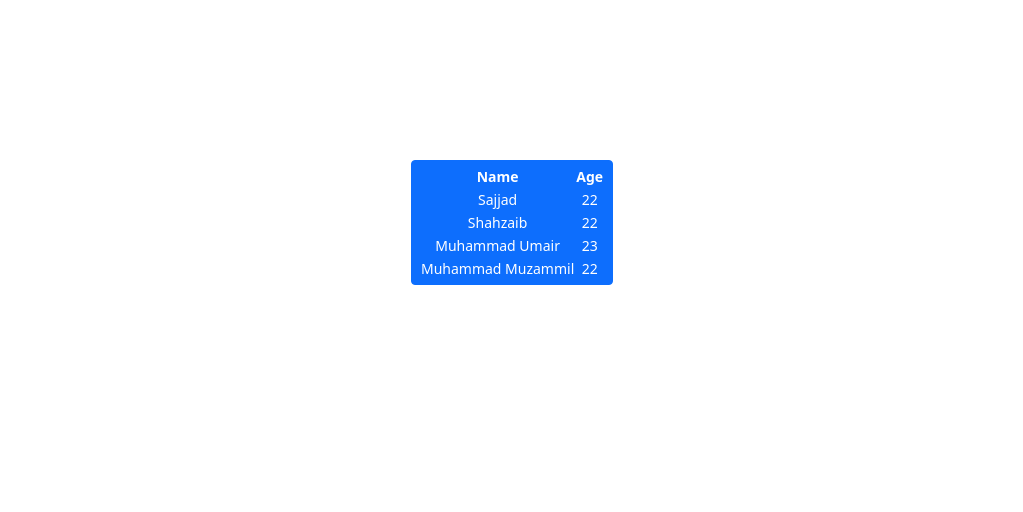
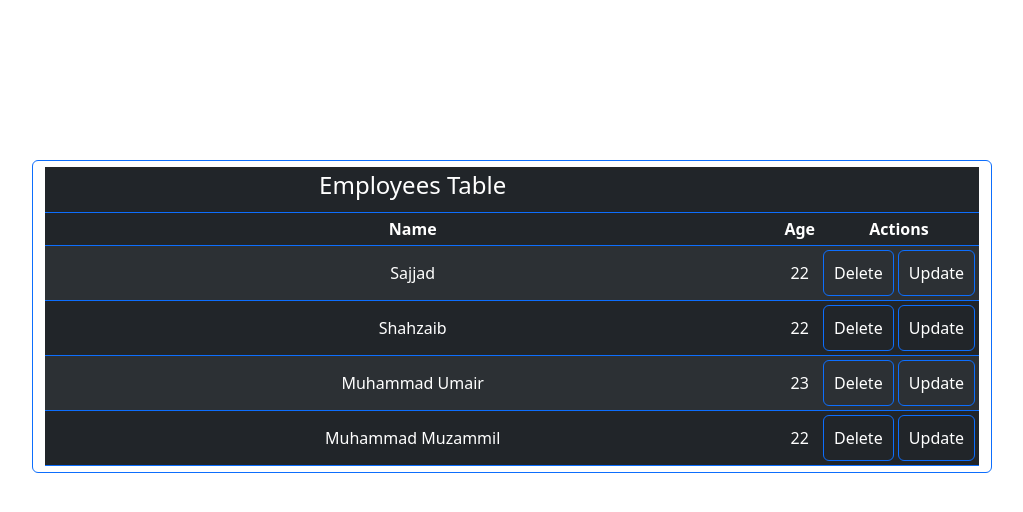
Before and after one commit to Sajjad124/crud-app, a React (Create React App) app: page / in a window 1280 px wide. Shown: the top 512 px of the page, without its empty margins (128-1151 px from the left). Built offline with nearby package versions, Linux system fonts and the light colour scheme.

Commit message:
Delete Operation
Delete Action with splice method by getting the id of that particular entry. And use the useNavigation for history.

```diff
--- a/public/index.html
+++ b/public/index.html
@@ -8,6 +8,12 @@
     <meta
       name="description"
       content="Web site created using create-react-app"
+    />
+    <link
+      rel="stylesheet"
+      href="https://cdn.jsdelivr.net/npm/bootstrap@5.2.2/dist/css/bootstrap.min.css"
+      integrity="sha384-Zenh87qX5JnK2Jl0vWa8Ck2rdkQ2Bzep5IDxbcnCeuOxjzrPF/et3URy9Bv1WTRi"
+      crossorigin="anonymous"
     />
     <link rel="apple-touch-icon" href="%PUBLIC_URL%/logo192.png" />
     <!--
--- /dev/null
+++ b/src/Components/Home.css
@@ -0,0 +1,12 @@
+.table {
+  width: 100%;
+  background-color: transparent;
+}
+.action-button {
+  display: flex;
+  margin: auto;
+}
+.action-button Button {
+  background-color: transparent;
+  padding: 10px;
+}
--- a/src/Components/Home.js
+++ b/src/Components/Home.js
@@ -3,15 +3,37 @@ import Button from "react-bootstrap/Button";
 import Table from "react-bootstrap/Button";
 import "bootstrap/dist/css/bootstrap.min.css";
 import Employees from "./Employees";
+import {Link,useNavigate} from 'react-router-dom';
+import "./Home.css";
 
 const Home = () => {
+    let History = useNavigate();
+
+    const handleDelete=(id)=>{
+        var index = Employees.map(function(e){
+            return e.id
+        }).indexOf(id);
+        Employees.splice(index,1);
+        History('/');
+    }
   return (
     <div style={{ margin: "10rem" }}>
-      <Table striped bordered hover size="sm">
-        <thead>
+      <Table
+        style={{ width: "100%" }}
+        className="table table-striped table-dark table-hover table-responsive table-sm"
+      >
+        <thead className="thead-dark">
+          <tr>
+            <td>
+              <h4>Employees Table</h4>
+            </td>
+            <td></td>
+            <td></td>
+          </tr>
           <tr>
             <th>Name</th>
             <th>Age</th>
+            <th>Actions</th>
           </tr>
         </thead>
         <tbody>
@@ -19,8 +41,15 @@ const Home = () => {
             ? Employees.map((item) => {
                 return (
                   <tr>
-                    <td>{item.name}</td>
-                    <td>{item.age}</td>
+                    <td style={{ width: "100%" }}>{item.name}</td>
+                    <td style={{ width: "100%" }}>{item.age}</td>
+                    <td className="action-button">
+                      <Button onClick={() => handleDelete(item.id)}>Delete</Button>
+                      &nbsp;
+                      <Button onClick={() => handleDelete(item.id)}>
+                        Update
+                      </Button>
+                    </td>
                   </tr>
                 );
               })
```
